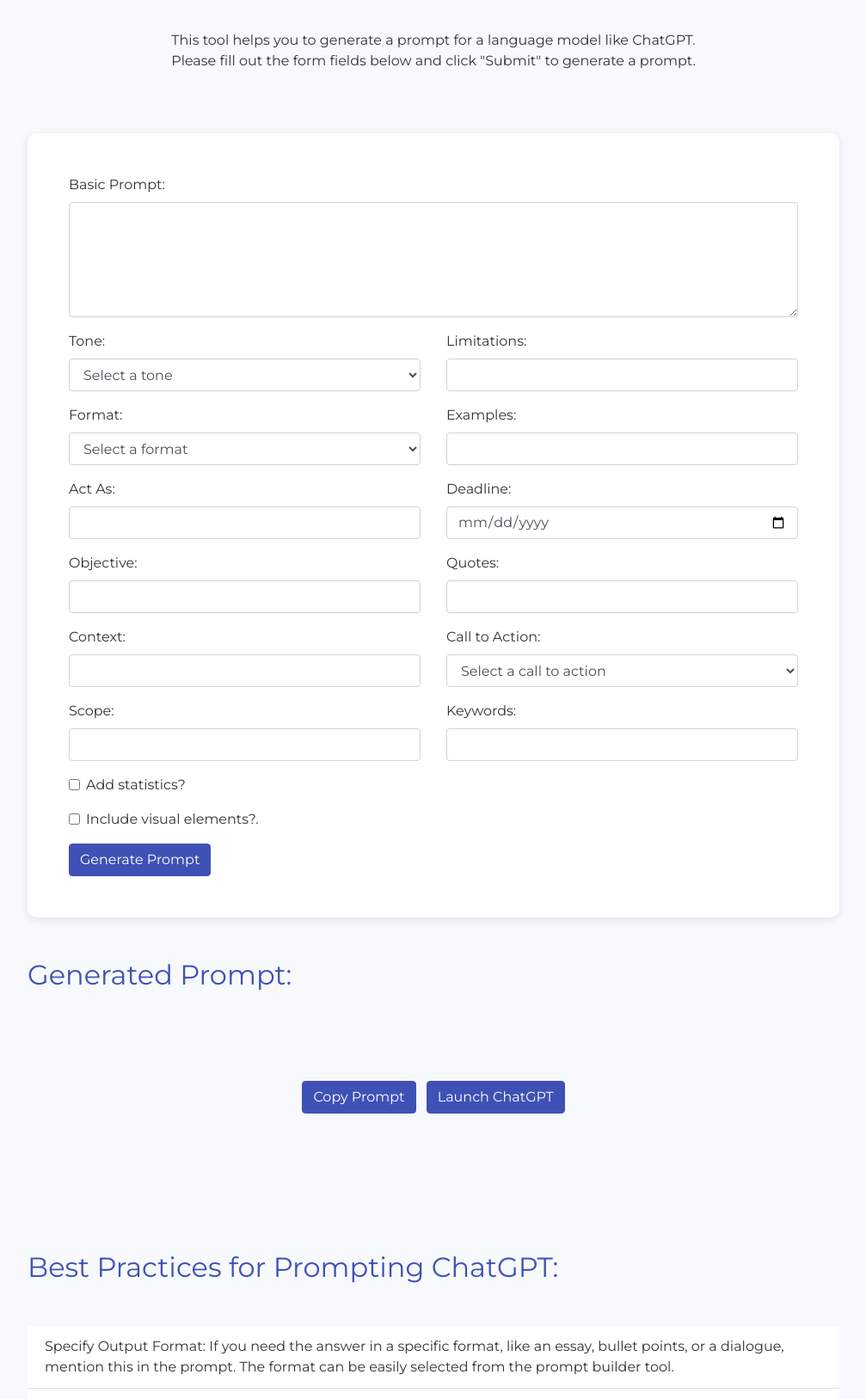
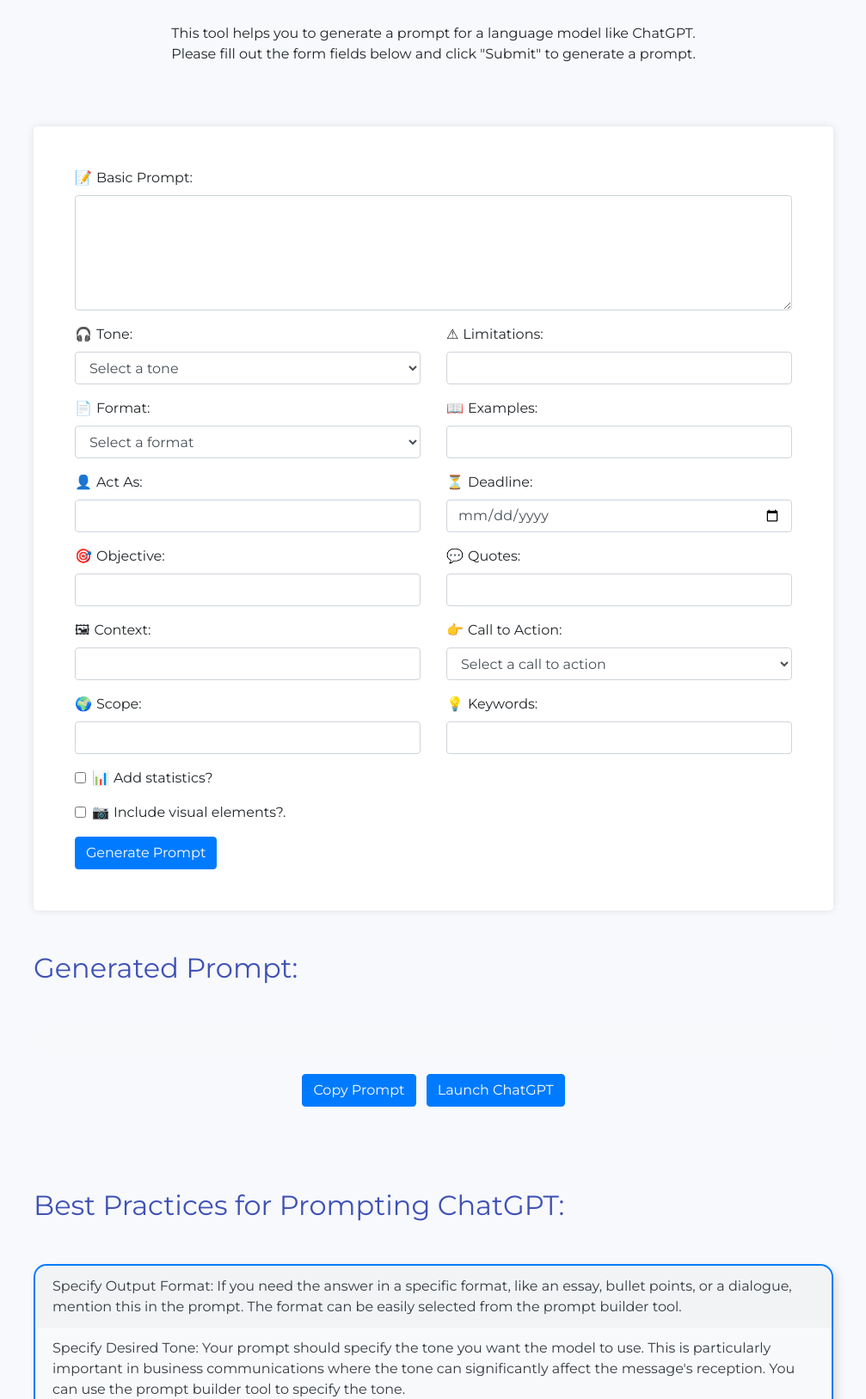
Before and after one commit to avrumy40/chatgpt-prompt-builder, a plain HTML site: page index.html in a window 1280 px wide. Shown: the part 93-1720 px from the top of the page at 86% size, without its empty margins (136-1143 px from the left). Drawn offline with nearby package versions, Linux system fonts and the light colour scheme.

Commit message:
Update styles.css

```diff
--- a/styles.css
+++ b/styles.css
@@ -1,41 +1,193 @@
 body, input, button {
-    font-family: 'Montserrat', sans-serif;
-    background-color: #f7f9fc;
-    color: #333;
+    font-family: 'Montserrat', cursive;
+}
+
+body {
+    background: #f7f9fc;
 }
 
 .container {
     max-width: 960px;
-    margin: 0 auto;
-    padding: 0.5em 0.5em;
+    margin: auto;
+}
+
+.my-4 {
+    max-width: 750px;
+    margin: auto;
+    text-align: left
+}
+
+.form-container, .prompt-container {
+    background-color: #fff;
+    border-radius: 5px;
+    padding: 20px;
+    box-shadow: 0px 0px 10px 0px rgba(0,0,0,0.1);
+    margin-bottom: 2rem;
 }
 
 h1, h2 {
     color: #3f51b5;
-}
-
-.form-container {
-    background-color: #fff;
-    border-radius: 10px;
-    padding: 2em;
-    box-shadow: 0px 2px 10px 0px rgba(0,0,0,0.1);
-}
-
-.btn {
-    background-color: #3f51b5;
-    border-color: #3f51b5;
-}
-
-.btn:hover {
-    background-color: #283593;
-    border-color: #283593;
+    text-align: left;
 }
 
 #generatedPrompt {
     background-color: #e3f2fd;
-    border-radius: 10px;
-    padding: 1.5em;
-    margin: 0 0;
-    font-size: 1.2em;
-    line-height: 1.6em;
+    font-size: 1.2rem;
+    padding: 1rem;
 }
+
+/* Custom styles for accordion */
+.accordion-button {
+    background-color: #fff;
+    color: #212529;
+    font-size: 1rem;
+    text-align: left;
+    border: none;
+    width: 100%;
+    text-align: left;
+    padding: 1rem;
+}
+
+.accordion-button:hover {
+    background-color: #e9ecef;
+}
+
+.accordion-button:not(.collapsed) {
+    color: #3f51b5;
+    background-color: #FAFCFB;
+}
+
+.accordion-body {
+    background-color: #FAFCFB;
+    border-bottom: 1px solid #dee2e6;
+    padding: 1rem;
+}
+
+.popular-prompts {
+    margin-bottom: 100px;
+}
+
+.card-header {
+    background-color: #FAFCFB;
+}
+
+/* Your existing CSS here... */
+
+/* Emoji for Basic Prompt */
+label[for='promptTopic']::before {
+    content: "\1F4DD"; /* Notebook emoji */
+    margin-right: 5px;
+}
+
+/* Emoji for Tone */
+label[for='tone']::before {
+    content: "\1F3A7"; /* Headphone emoji */
+    margin-right: 5px;
+}
+
+/* Emoji for Format */
+label[for='format']::before {
+    content: "\1F4C4"; /* Page facing up emoji */
+    margin-right: 5px;
+}
+
+/* Emoji for Act As */
+label[for='actAs']::before {
+    content: "\1F464"; /* Bust in silhouette emoji */
+    margin-right: 5px;
+}
+
+/* Emoji for Objective */
+label[for='objective']::before {
+    content: "\1F3AF"; /* Direct hit emoji */
+    margin-right: 5px;
+}
+
+/* Emoji for Context */
+label[for='context']::before {
+    content: "\1F5BC"; /* Framed picture emoji */
+    margin-right: 5px;
+}
+
+/* Emoji for Scope */
+label[for='scope']::before {
+    content: "\1F30D"; /* Earth globe emoji */
+    margin-right: 5px;
+}
+
+/* Emoji for Statistics */
+label[for='statistics']::before {
+    content: "\1F4CA"; /* Bar chart emoji */
+    margin-right: 5px;
+}
+
+/* Emoji for Visual Elements */
+label[for='visualElements']::before {
+    content: "\1F4F7"; /* Camera emoji */
+    margin-right: 5px;
+}
+
+/* Emoji for Limitations */
+label[for='limitations']::before {
+    content: "\26A0"; /* Warning emoji */
+    margin-right: 5px;
+}
+
+/* Emoji for Examples */
+label[for='examples']::before {
+    content: "\1F4D6"; /* Open book emoji */
+    margin-right: 5px;
+}
+
+/* Emoji for Deadline */
+label[for='deadline']::before {
+    content: "\23F3"; /* Hourglass emoji */
+    margin-right: 5px;
+}
+
+/* Emoji for Quotes */
+label[for='quotes']::before {
+    content: "\1F4AC"; /* Speech balloon emoji */
+    margin-right: 5px;
+}
+
+/* Emoji for Call to Action */
+label[for='callToAction']::before {
+    content: "\1F449"; /* Pointing right emoji */
+    margin-right: 5px;
+}
+
+/* Emoji for Keywords */
+label[for='keywords']::before {
+    content: "\1F4A1"; /* Light bulb emoji */
+    margin-right: 5px;
+}
+/* Add to your CSS file */
+
+.prompt-best-practices {
+    border: 2px solid #007BFF;
+    border-radius: 15px;
+    box-shadow: 5px 5px 10px rgba(0,0,0,0.1);
+    margin-bottom: 6rem;
+}
+
+.prompt-best-practices .list-group-item {
+    border: none;
+    background-color: #F8F9FA;
+    color: #343A40;
+    font-size: 16px;
+}
+
+.prompt-best-practices .list-group-item:nth-child(odd) {
+    background-color: #F1F3F5;
+}
+
+.prompt-best-practices .list-group-item:first-child {
+    border-top-left-radius: 15px;
+    border-top-right-radius: 15px;
+}
+
+.prompt-best-practices .list-group-item:last-child {
+    border-bottom-left-radius: 15px;
+    border-bottom-right-radius: 15px;
+}
```
